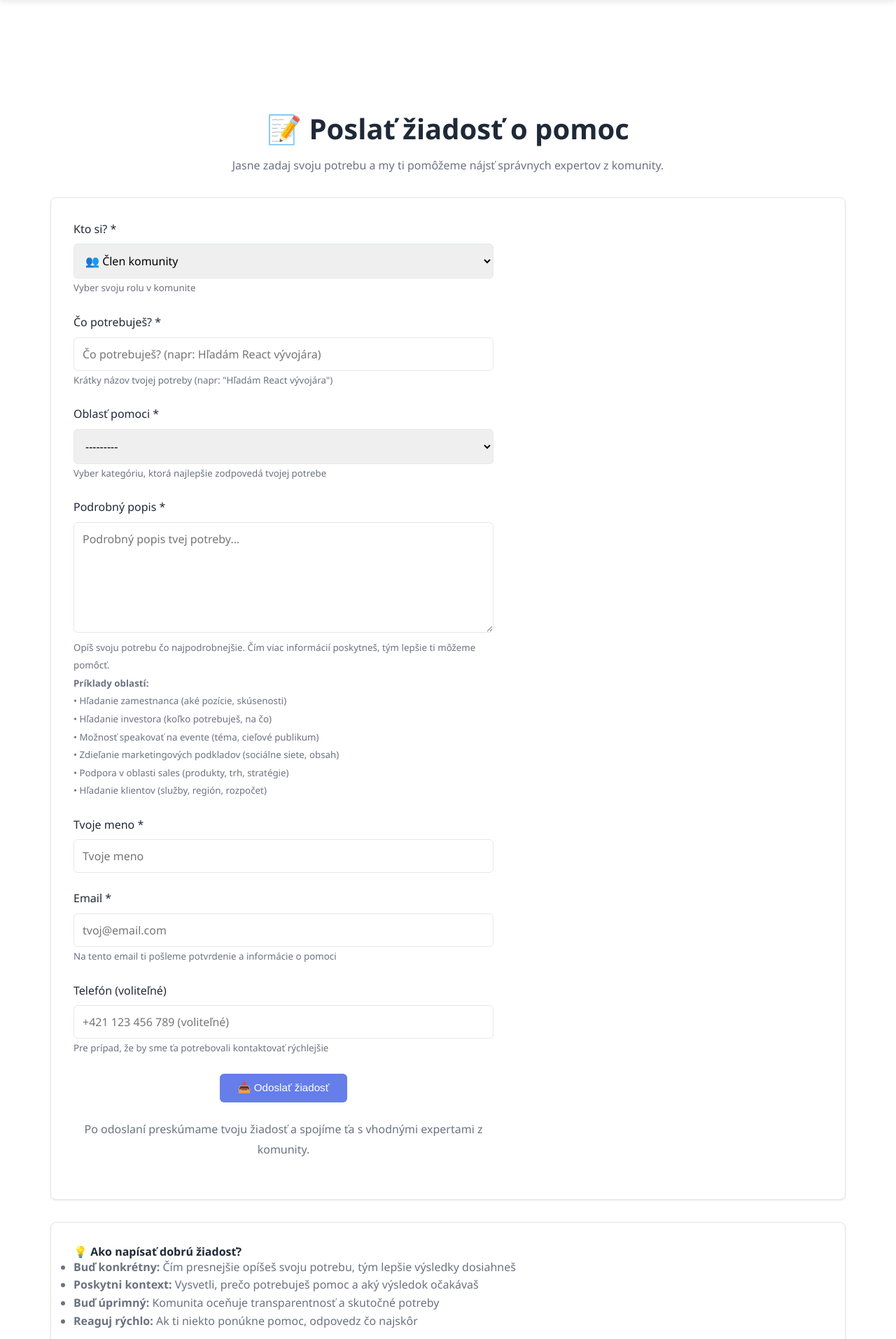
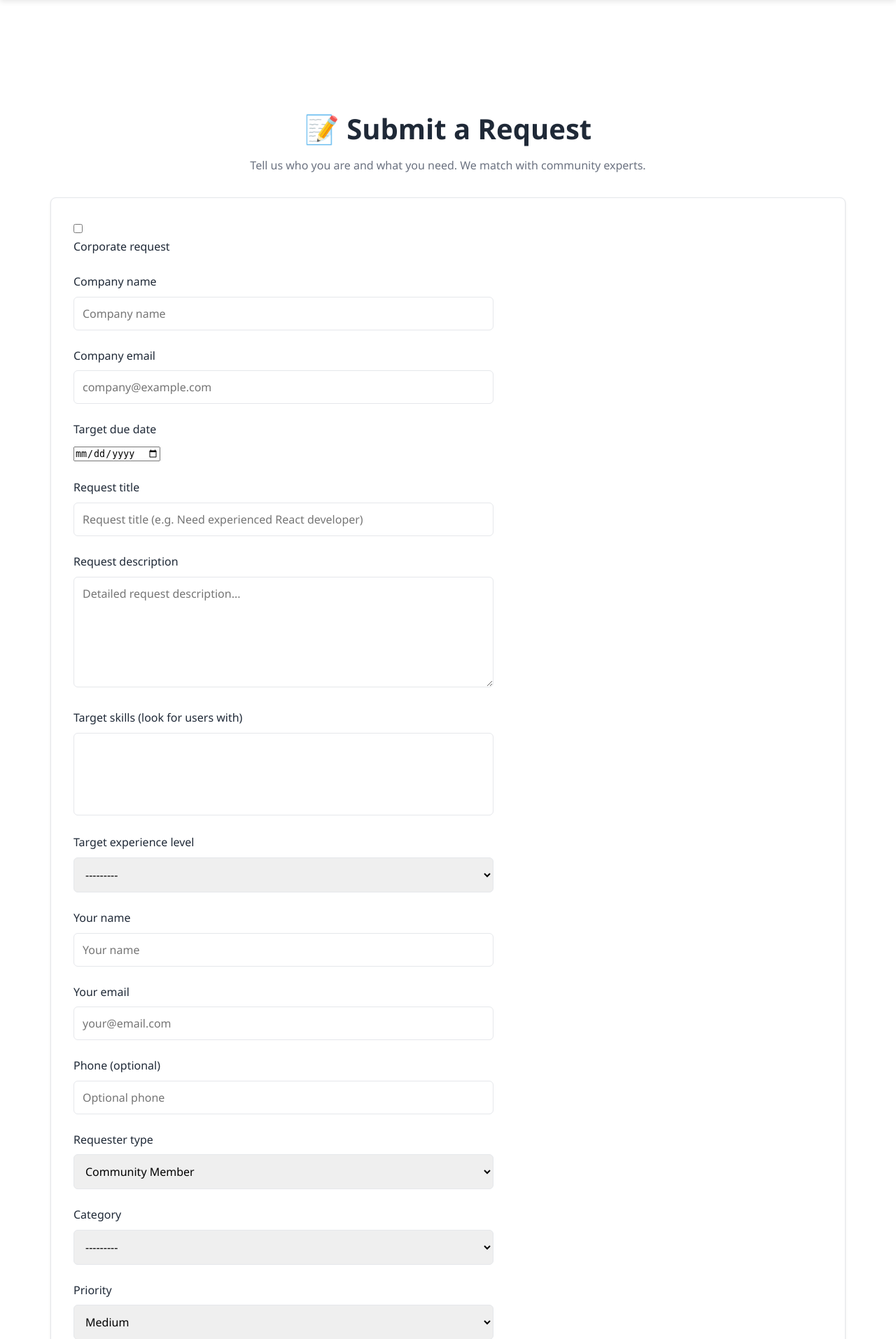
Before and after one commit to Lukrex/hackathon2026, a Django app: page /submit/ in a window 1280 px wide. Shown: the part 83-1996 px from the top of the page at 70% size. Run offline with Django 4.2, Linux system fonts and the light colour scheme; data that the repository does not hold is empty.

Commit message:
zmena aj v models a form zmeneny

```diff
--- a/server/forms.py
+++ b/server/forms.py
@@ -8,39 +8,73 @@ class RequestSubmissionForm(forms.ModelForm):
     class Meta:
         model = Request
         fields = [
-            'title', 'description', 'requester_name',
-            'requester_email', 'requester_phone', 'requester_type', 'category'
+            'is_corporate', 'company_name', 'company_email', 'due_date',
+            'title', 'description', 'requester_name', 'requester_email',
+            'requester_phone', 'requester_type', 'category', 'priority',
+            'target_skills', 'target_experience'
         ]
         widgets = {
+            'is_corporate': forms.CheckboxInput(attrs={'class': 'form-check-input'}),
+            'company_name': forms.TextInput(attrs={
+                'class': 'form-control',
+                'placeholder': 'Company name'
+            }),
+            'company_email': forms.EmailInput(attrs={
+                'class': 'form-control',
+                'placeholder': 'company@example.com'
+            }),
+            'due_date': forms.DateInput(attrs={
+                'type': 'date',
+                'class': 'form-control'
+            }),
             'title': forms.TextInput(attrs={
                 'class': 'form-control',
-                'placeholder': 'Čo potrebuješ? (napr: Hľadám React vývojára)',
+                'placeholder': 'Request title (e.g. Need experienced React developer)',
                 'maxlength': '200'
             }),
             'description': forms.Textarea(attrs={
                 'class': 'form-control',
-                'placeholder': 'Podrobný popis tvej potreby...',
+                'placeholder': 'Detailed request description...',
                 'rows': 6
             }),
             'requester_name': forms.TextInput(attrs={
                 'class': 'form-control',
-                'placeholder': 'Tvoje meno'
+                'placeholder': 'Your name'
             }),
             'requester_email': forms.EmailInput(attrs={
                 'class': 'form-control',
-                'placeholder': 'tvoj@email.com'
+                'placeholder': 'your@email.com'
             }),
             'requester_phone': forms.TextInput(attrs={
                 'class': 'form-control',
-                'placeholder': '+421 123 456 789 (voliteľné)'
+                'placeholder': 'Optional phone'
             }),
-            'requester_type': forms.Select(attrs={
-                'class': 'form-control'
-            }),
-            'category': forms.Select(attrs={
-                'class': 'form-control'
-            }),
+            'requester_type': forms.Select(attrs={'class': 'form-control'}),
+            'category': forms.Select(attrs={'class': 'form-control'}),
+            'priority': forms.Select(attrs={'class': 'form-control'}),
+            'target_skills': forms.SelectMultiple(attrs={'class': 'form-control'}),
+            'target_experience': forms.Select(attrs={'class': 'form-control'}),
         }
+
+    def clean(self):
+        cleaned_data = super().clean()
+        is_corporate = cleaned_data.get('is_corporate')
+        company_name = cleaned_data.get('company_name')
+        company_email = cleaned_data.get('company_email')
+
+        if is_corporate:
+            if not company_name:
+                self.add_error('company_name', 'Company name is required for corporate requests.')
+            if not company_email:
+                self.add_error('company_email', 'Company email is required for corporate requests.')
+
+        if not cleaned_data.get('title'):
+            self.add_error('title', 'Title is required.')
+
+        if not cleaned_data.get('description'):
+            self.add_error('description', 'Description is required.')
+
+        return cleaned_data
 
     def clean_title(self):
         title = self.cleaned_data.get('title')
--- a/server/settings.py
+++ b/server/settings.py
@@ -67,7 +67,7 @@ AUTH_PASSWORD_VALIDATORS = [
     {'NAME': 'django.contrib.auth.password_validation.NumericPasswordValidator'},
 ]
 
-LANGUAGE_CODE = 'sk-sk'
+LANGUAGE_CODE = 'en-us'
 TIME_ZONE = 'UTC'
 USE_I18N = True
 USE_TZ = True
--- a/server/templates/submit_request.html
+++ b/server/templates/submit_request.html
@@ -1,13 +1,13 @@
 {% extends "base.html" %}
 
-{% block title %}Poslať žiadosť - Community Help System{% endblock %}
+{% block title %}Submit Request - Community Help System{% endblock %}
 
 {% block content %}
 <div class="container">
     <section class="section">
         <div class="text-center mb-4">
-            <h1>📝 Poslať žiadosť o pomoc</h1>
-            <p class="text-muted">Jasne zadaj svoju potrebu a my ti pomôžeme nájsť správnych expertov z komunity.</p>
+            <h1>📝 Submit a Request</h1>
+            <p class="text-muted">Tell us who you are and what you need. We match with community experts.</p>
         </div>
 
         <div class="row justify-center">
@@ -17,124 +17,143 @@
                         <form method="post" action="{% url 'submit_request' %}">
                             {% csrf_token %}
 
-                            <!-- Requester Type -->
-                            <div class="form-group">
-                                <label for="{{ form.requester_type.id_for_label }}" class="form-label">
-                                    Kto si? <span class="text-danger">*</span>
+                            <div class="form-check mb-3">
+                                {{ form.is_corporate }}
+                                <label class="form-check-label" for="{{ form.is_corporate.id_for_label }}">
+                                    Corporate request
                                 </label>
-                                {{ form.requester_type }}
-                                {% if form.requester_type.errors %}
-                                    <div class="text-danger small">{{ form.requester_type.errors.0 }}</div>
+                                {% if form.is_corporate.errors %}
+                                    <div class="text-danger small">{{ form.is_corporate.errors.0 }}</div>
                                 {% endif %}
-                                <small class="form-text text-muted">Vyber svoju rolu v komunite</small>
                             </div>
 
-                            <!-- Title -->
+                            <div class="row">
+                                <div class="col-md-6">
+                                    <div class="form-group">
+                                        <label for="{{ form.company_name.id_for_label }}">Company name</label>
+                                        {{ form.company_name }}
+                                        {% if form.company_name.errors %}
+                                            <div class="text-danger small">{{ form.company_name.errors.0 }}</div>
+                                        {% endif %}
+                                    </div>
+                                </div>
+                                <div class="col-md-6">
+                                    <div class="form-group">
+                                        <label for="{{ form.company_email.id_for_label }}">Company email</label>
+                                        {{ form.company_email }}
+                                        {% if form.company_email.errors %}
+                                            <div class="text-danger small">{{ form.company_email.errors.0 }}</div>
+                                        {% endif %}
+                                    </div>
+                                </div>
+                            </div>
+
                             <div class="form-group">
-                                <label for="{{ form.title.id_for_label }}" class="form-label">
-                                    Čo potrebuješ? <span class="text-danger">*</span>
-                                </label>
+                                <label for="{{ form.due_date.id_for_label }}">Target due date</label>
+                                {{ form.due_date }}
+                                {% if form.due_date.errors %}
+                                    <div class="text-danger small">{{ form.due_date.errors.0 }}</div>
+                                {% endif %}
+                            </div>
+
+                            <div class="form-group">
+                                <label for="{{ form.title.id_for_label }}">Request title</label>
                                 {{ form.title }}
                                 {% if form.title.errors %}
                                     <div class="text-danger small">{{ form.title.errors.0 }}</div>
                                 {% endif %}
-                                <small class="form-text text-muted">Krátky názov tvojej potreby (napr: "Hľadám React vývojára")</small>
                             </div>
 
-                            <!-- Category -->
                             <div class="form-group">
-                                <label for="{{ form.category.id_for_label }}" class="form-label">
-                                    Oblasť pomoci <span class="text-danger">*</span>
-                                </label>
-                                {{ form.category }}
-                                {% if form.category.errors %}
-                                    <div class="text-danger small">{{ form.category.errors.0 }}</div>
-                                {% endif %}
-                                <small class="form-text text-muted">Vyber kategóriu, ktorá najlepšie zodpovedá tvojej potrebe</small>
-                            </div>
-
-                            <!-- Description -->
-                            <div class="form-group">
-                                <label for="{{ form.description.id_for_label }}" class="form-label">
-                                    Podrobný popis <span class="text-danger">*</span>
-                                </label>
+                                <label for="{{ form.description.id_for_label }}">Request description</label>
                                 {{ form.description }}
                                 {% if form.description.errors %}
                                     <div class="text-danger small">{{ form.description.errors.0 }}</div>
                                 {% endif %}
-                                <small class="form-text text-muted">
-                                    Opíš svoju potrebu čo najpodrobnejšie. Čím viac informácií poskytneš, tým lepšie ti môžeme pomôcť.
-                                    <br><strong>Príklady oblastí:</strong>
-                                    <br>• Hľadanie zamestnanca (aké pozície, skúsenosti)
-                                    <br>• Hľadanie investora (koľko potrebuješ, na čo)
-                                    <br>• Možnosť speakovať na evente (téma, cieľové publikum)
-                                    <br>• Zdieľanie marketingových podkladov (sociálne siete, obsah)
-                                    <br>• Podpora v oblasti sales (produkty, trh, stratégie)
-                                    <br>• Hľadanie klientov (služby, región, rozpočet)
-                                </small>
                             </div>
 
-                            <!-- Contact Information -->
+                            <div class="form-group">
+                                <label for="{{ form.target_skills.id_for_label }}">Target skills (look for users with)</label>
+                                {{ form.target_skills }}
+                                {% if form.target_skills.errors %}
+                                    <div class="text-danger small">{{ form.target_skills.errors.0 }}</div>
+                                {% endif %}
+                            </div>
+
+                            <div class="form-group">
+                                <label for="{{ form.target_experience.id_for_label }}">Target experience level</label>
+                                {{ form.target_experience }}
+                                {% if form.target_experience.errors %}
+                                    <div class="text-danger small">{{ form.target_experience.errors.0 }}</div>
+                                {% endif %}
+                            </div>
+
                             <div class="row">
-                                <div class="col-md-6">
+                                <div class="col-md-4">
                                     <div class="form-group">
-                                        <label for="{{ form.requester_name.id_for_label }}" class="form-label">
-                                            Tvoje meno <span class="text-danger">*</span>
-                                        </label>
+                                        <label for="{{ form.requester_name.id_for_label }}">Your name</label>
                                         {{ form.requester_name }}
                                         {% if form.requester_name.errors %}
                                             <div class="text-danger small">{{ form.requester_name.errors.0 }}</div>
                                         {% endif %}
                                     </div>
                                 </div>
-                                <div class="col-md-6">
+                                <div class="col-md-4">
                                     <div class="form-group">
-                                        <label for="{{ form.requester_email.id_for_label }}" class="form-label">
-                                            Email <span class="text-danger">*</span>
-                                        </label>
+                                        <label for="{{ form.requester_email.id_for_label }}">Your email</label>
                                         {{ form.requester_email }}
                                         {% if form.requester_email.errors %}
                                             <div class="text-danger small">{{ form.requester_email.errors.0 }}</div>
                                         {% endif %}
-                                        <small class="form-text text-muted">Na tento email ti pošleme potvrdenie a informácie o pomoci</small>
+                                    </div>
+                                </div>
+                                <div class="col-md-4">
+                                    <div class="form-group">
+                                        <label for="{{ form.requester_phone.id_for_label }}">Phone (optional)</label>
+                                        {{ form.requester_phone }}
+                                        {% if form.requester_phone.errors %}
+                                            <div class="text-danger small">{{ form.requester_phone.errors.0 }}</div>
+                                        {% endif %}
                                     </div>
                                 </div>
                             </div>
 
-                            <!-- Phone (optional) -->
                             <div class="form-group">
-                                <label for="{{ form.requester_phone.id_for_label }}" class="form-label">
-                                    Telefón (voliteľné)
-                                </label>
-                                {{ form.requester_phone }}
-                                {% if form.requester_phone.errors %}
-                                    <div class="text-danger small">{{ form.requester_phone.errors.0 }}</div>
+                                <label for="{{ form.requester_type.id_for_label }}">Requester type</label>
+                                {{ form.requester_type }}
+                                {% if form.requester_type.errors %}
+                                    <div class="text-danger small">{{ form.requester_type.errors.0 }}</div>
                                 {% endif %}
-                                <small class="form-text text-muted">Pre prípad, že by sme ťa potrebovali kontaktovať rýchlejšie</small>
                             </div>
 
-                            <!-- Submit Button -->
-                            <div class="form-group text-center">
-                                <button type="submit" class="btn btn-primary btn-lg">
-                                    📤 Odoslať žiadosť
-                                </button>
-                                <p class="mt-3 text-muted small">
-                                    Po odoslaní preskúmame tvoju žiadosť a spojíme ťa s vhodnými expertami z komunity.
-                                </p>
+                            <div class="form-group">
+                                <label for="{{ form.category.id_for_label }}">Category</label>
+                                {{ form.category }}
+                                {% if form.category.errors %}
+                                    <div class="text-danger small">{{ form.category.errors.0 }}</div>
+                                {% endif %}
+                            </div>
+
+                            <div class="form-group">
+                                <label for="{{ form.priority.id_for_label }}">Priority</label>
+                                {{ form.priority }}
+                            </div>
+
+                            <div class="text-center mt-4">
+                                <button type="submit" class="btn btn-primary btn-lg">Submit request</button>
                             </div>
                         </form>
                     </div>
                 </div>
 
-                <!-- Help Section -->
                 <div class="card mt-4">
                     <div class="card-body">
-                        <h4>💡 Ako napísať dobrú žiadosť?</h4>
+                        <h4>How to write a good request</h4>
                         <ul class="text-muted small">
-                            <li><strong>Buď konkrétny:</strong> Čím presnejšie opíšeš svoju potrebu, tým lepšie výsledky dosiahneš</li>
-                            <li><strong>Poskytni kontext:</strong> Vysvetli, prečo potrebuješ pomoc a aký výsledok očakávaš</li>
-                            <li><strong>Buď úprimný:</strong> Komunita oceňuje transparentnosť a skutočné potreby</li>
-                            <li><strong>Reaguj rýchlo:</strong> Ak ti niekto ponúkne pomoc, odpovedz čo najskôr</li>
+                            <li>Be specific: Include expected deliverables and scope of work</li>
+                            <li>Include context: What you already tried and what your business needs</li>
+                            <li>Set a due date and priority to improve matching speed</li>
+                            <li>Use target skills and experience to find the best fit</li>
                         </ul>
                     </div>
                 </div>
--- a/server/views.py
+++ b/server/views.py
@@ -156,22 +156,22 @@ def submit_request(request):
             try:
                 new_request = form.save(commit=False)
                 new_request.status = 'open'
-                new_request.priority = 'medium'
                 new_request.save()
+                form.save_m2m()
 
                 # Trigger expert matching asynchronously
-                # calculate_expert_matches.delay(new_request.id)  # Commented out for testing
+                # calculate_expert_matches.delay(new_request.id)
 
                 messages.success(
                     request,
-                    f'✅ Tvoja žiadosť "{new_request.title}" bola prijatá! '
-                    f'Potvrdenie bolo zaslané na {new_request.requester_email}'
+                    f'✅ Your request "{new_request.title}" has been submitted successfully! '
+                    f'A confirmation email has been sent to {new_request.requester_email}'
                 )
                 return redirect('request_submitted', request_id=new_request.id)
             except Exception as e:
-                messages.error(request, f'Chyba pri ukladaní žiadosti: {str(e)}')
+                messages.error(request, f'Error saving request: {str(e)}')
         else:
-            messages.error(request, 'Prosím, opravte chyby vo formulári.')
+            messages.error(request, 'Please correct the errors in the form.')
     else:
         form = RequestSubmissionForm(initial={'requester_type': 'community_member'})
 
@@ -188,9 +188,9 @@ def request_submitted(request, request_id):
     return render(request, 'request_submitted.html', {
         'request': req,
         'next_steps': [
-            'Náš tím preskúma tvoju žiadosť',
-            'Vyhľadáme vhodných expertov z komunity',
-            'Skontaktujeme ťa s ponukami pomoci'
+            'Our team reviews the request',
+            'We select matching experts from the community',
+            'We connect you with relevant help offers'
         ]
     })
 
```
Also changed, not shown: server/admin.py (+23 -20 lines), server/management/commands/create_demo_data.py (+51 -15 lines), server/models.py (+69 -36 lines), server/templates/dashboard.html (+17 -21 lines), server/templates/registration/login.html (+9 -17 lines), server/templates/registration/register.html (+11 -11 lines), server/templates/request_submitted.html (+23 -13 lines), server/migrations/0003_skill_remove_expert_expertise_expert_rating_and_more.py (added).
